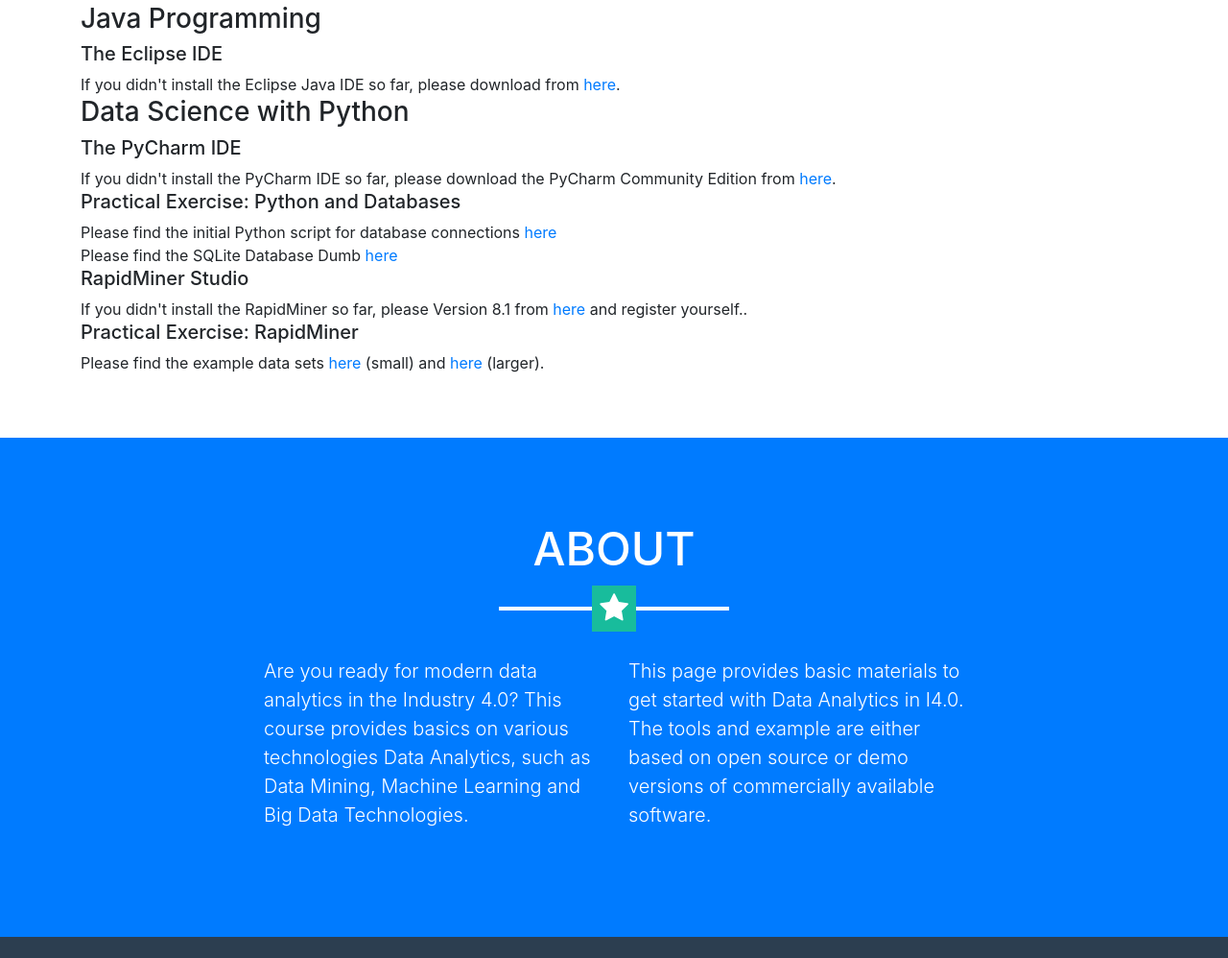
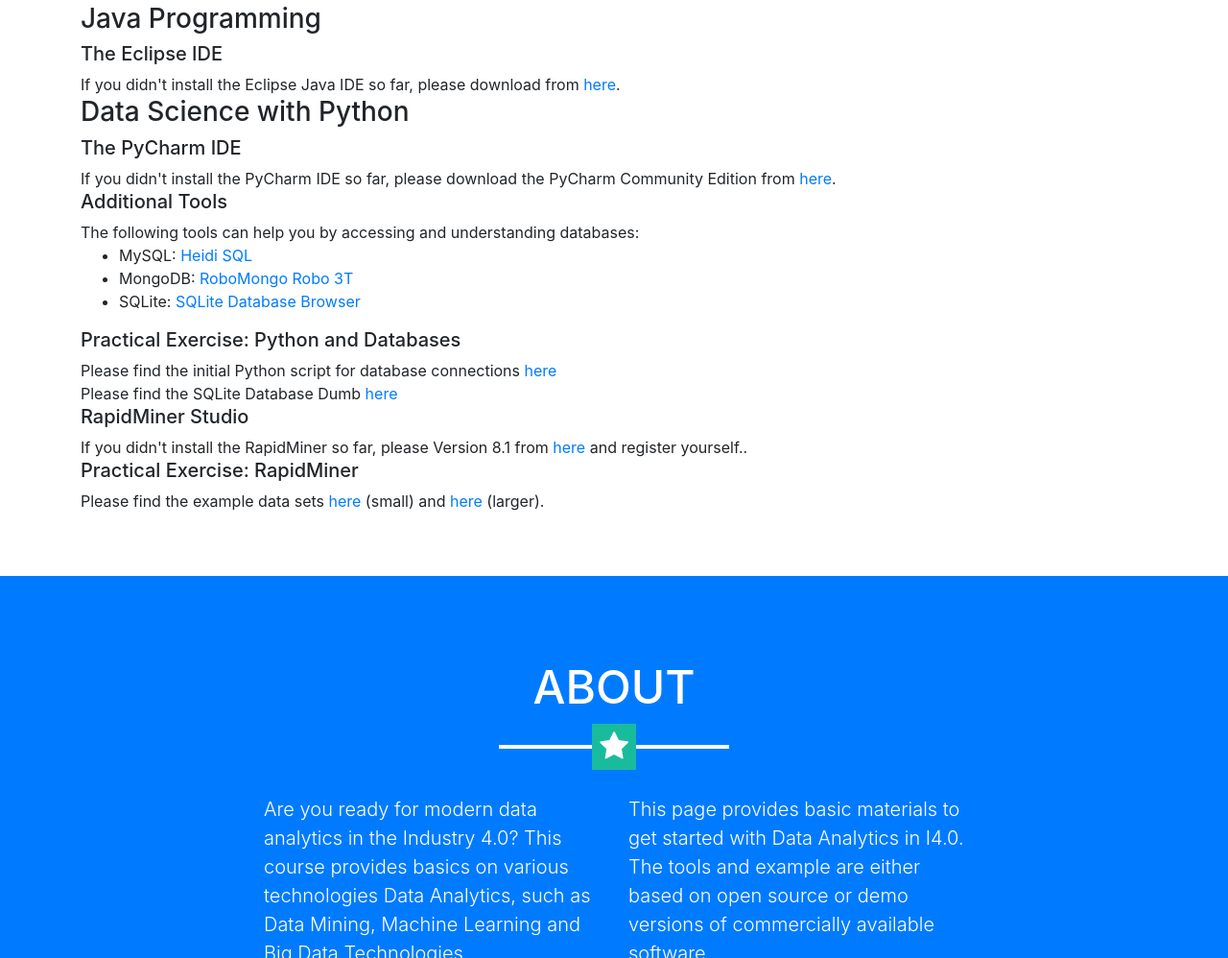
Before and after one commit to MaxAttax/maxattax.github.io, a website with bundled scripts: page index.html in a window 1280 px wide. Shown: the part 1073-2071 px from the top of the page at 96% size. Built offline with nearby package versions, Linux system fonts and the light colour scheme.

Commit message:
Added additional database tools

```diff
--- a/index.html
+++ b/index.html
@@ -86,6 +86,18 @@
 				</h5>
 				<div>
 					If you didn't install the PyCharm IDE so far, please download the PyCharm Community Edition from <a target="_blank" href="https://www.jetbrains.com/pycharm/download/#section=windows">here</a>.
+				</div>
+
+				<h5>
+					Additional Tools
+				</h5>
+				<div>
+					The following tools can help you by accessing and understanding databases:
+					<ul>
+					<li>MySQL: <a target="_blank" href="https://www.heidisql.com/download.php">Heidi SQL</a>
+					<li>MongoDB: <a target="_blank" href="https://robomongo.org/download">RoboMongo Robo 3T</a>
+					<li>SQLite: <a target="_blank" href="http://sqlitebrowser.org/">SQLite Database Browser</a>
+					</ul>
 				</div>
 				<h5>Practical Exercise: Python and Databases</h5>
 				<div>
```
